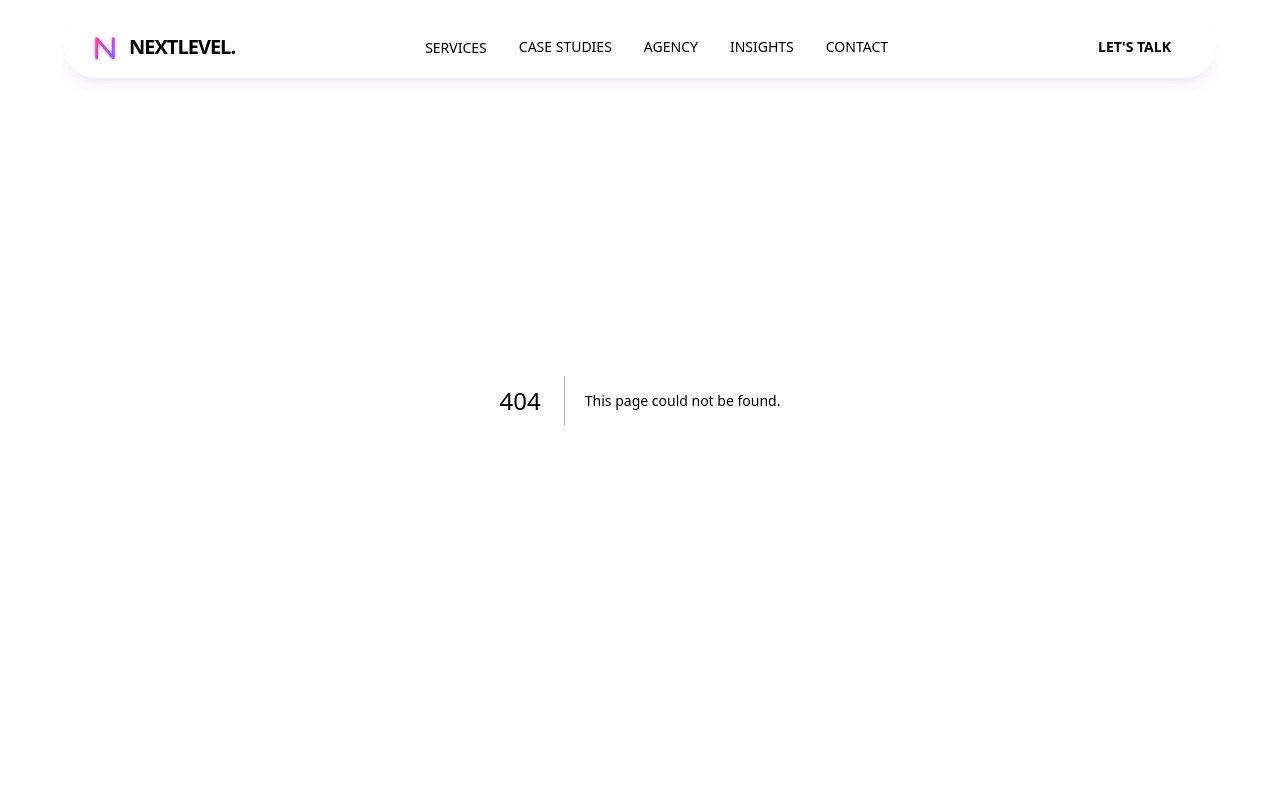
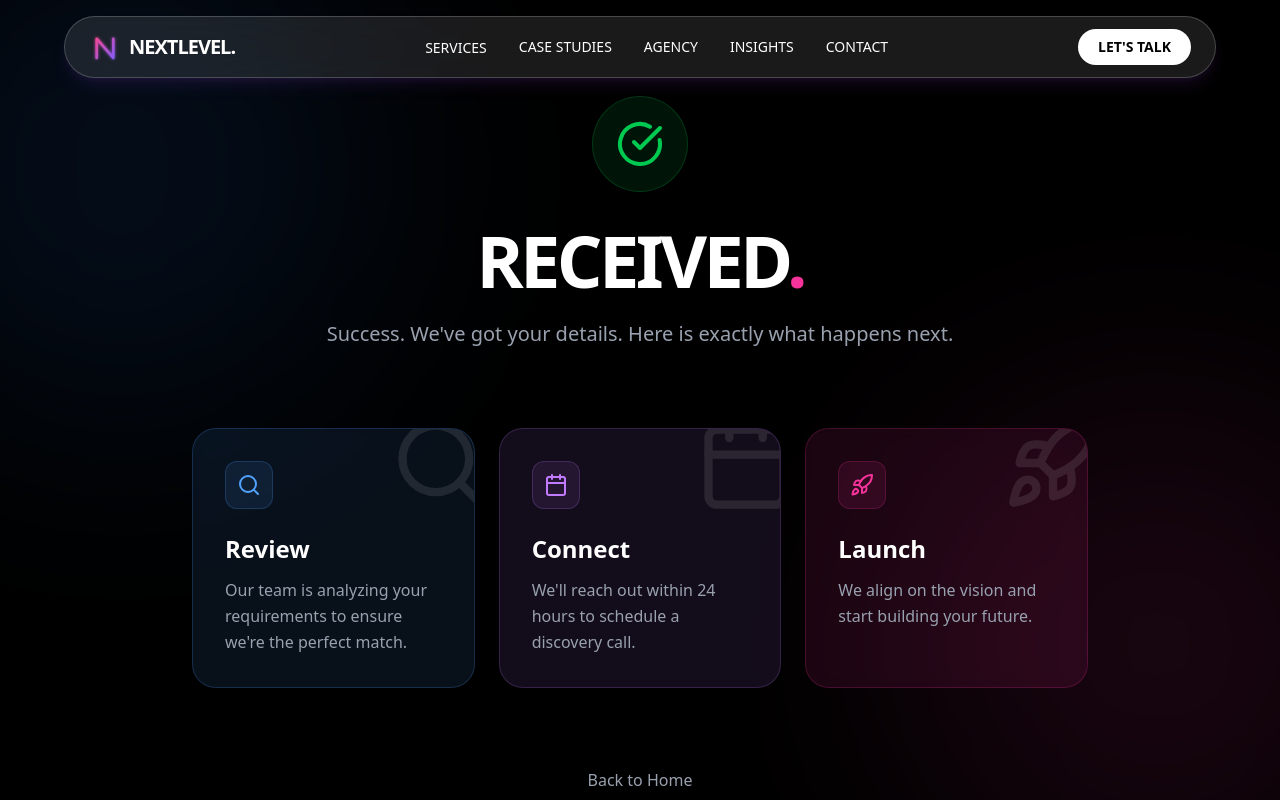
Before and after one commit to boyanmagat/nextlevel, a Next.js app: page /thank-you in a window 1280 px wide. Before the commit this address had no page. Shown: the top 800 px of the page. Built offline with nearby package versions, Linux system fonts and the light colour scheme.

Commit message:
feat(thank-you): add designer thank you page and form redirects

```diff
--- a/app/contact/actions.ts
+++ b/app/contact/actions.ts
@@ -65,7 +65,7 @@ export async function sendContactEmail(prevState: any, formData: FormData) {
 
         const { data, error } = await resend.emails.send({
             from: "NextLevel Contact <info@nextleveldigital.ca>",
-            to: ["info@nextleveldigital.ca"],
+            to: ["info@nextleveldigital.ca", "ju@nextleveldigital.ca"],
             subject: `New Contact Form Submission from ${name}`,
             html: `
         <h2>New Contact Submission</h2>
--- a/app/contact/page.tsx
+++ b/app/contact/page.tsx
@@ -1,7 +1,8 @@
 "use client";
 
 import { motion } from "framer-motion";
-import { useActionState } from "react";
+import { useActionState, useEffect } from "react";
+import { useRouter } from "next/navigation";
 import { GoogleReCaptchaProvider, useGoogleReCaptcha } from "react-google-recaptcha-v3";
 import { sendContactEmail } from "./actions";
 
@@ -13,6 +14,13 @@ const initialState = {
 function ContactForm() {
     const { executeRecaptcha } = useGoogleReCaptcha();
     const [state, formAction, isPending] = useActionState(sendContactEmail, initialState);
+    const router = useRouter();
+
+    useEffect(() => {
+        if (state?.success) {
+            router.push("/thank-you");
+        }
+    }, [state, router]);
 
     const handleSubmit = async (formData: FormData) => {
         if (!executeRecaptcha) {
--- a/app/request-quote/actions.ts
+++ b/app/request-quote/actions.ts
@@ -73,7 +73,7 @@ export async function sendQuoteRequest(prevState: any, formData: FormData) {
 
         const { data, error } = await resend.emails.send({
             from: "NextLevel Quote <info@nextleveldigital.ca>",
-            to: ["info@nextleveldigital.ca"],
+            to: ["info@nextleveldigital.ca", "ju@nextleveldigital.ca"],
             subject: `New Quote Request from ${name} at ${company || "Unknown Company"}`,
             html: `
         <h2>New Quote Request</h2>
--- a/app/request-quote/page.tsx
+++ b/app/request-quote/page.tsx
@@ -1,7 +1,8 @@
 "use client";
 
 import { motion, AnimatePresence } from "framer-motion";
-import { useState, useActionState } from "react";
+import { useState, useActionState, useEffect } from "react";
+import { useRouter } from "next/navigation";
 import { GoogleReCaptchaProvider, useGoogleReCaptcha } from "react-google-recaptcha-v3";
 import { sendQuoteRequest } from "./actions";
 
@@ -26,6 +27,14 @@ const BUDGET_RANGES = ["Not sure", "Exploring options", "Budget defined", "Budge
 function QuoteForm() {
     const { executeRecaptcha } = useGoogleReCaptcha();
     const [state, formAction, isPending] = useActionState(sendQuoteRequest, { success: false, message: "" });
+    const router = useRouter();
+
+    useEffect(() => {
+        if (state?.success) {
+            router.push("/thank-you");
+        }
+    }, [state, router]);
+
     const [step, setStep] = useState(1);
     const [formData, setFormData] = useState<FormData>({
         name: "",
--- a/app/services/nextjs/layout.tsx
+++ b/app/services/nextjs/layout.tsx
@@ -2,11 +2,11 @@ import { Metadata } from "next";
 
 export const metadata: Metadata = {
     title: "Next.js Development Agency | Speed & Performance Experts",
-    description: "Delight your users with a website that feels like a native app. We build high-performance Next.js sites with Sanity CMS that boost SEO and conversion.",
+    description: "Delight your users with a website that feels like a native app. Instant load times, better Google and AI rankings, and a content editor your marketing team will love.",
     keywords: ["Next.js Agency", "React Development", "Headless CMS", "Sanity.io", "Vercel Experts", "Web Performance", "NextLevel Digital"],
     openGraph: {
         title: "Next.js Development Agency | Speed & Performance Experts",
-        description: "Delight your users with a website that feels like a native app. We build high-performance Next.js sites with Sanity CMS that boost SEO and conversion.",
+        description: "Delight your users with a website that feels like a native app. Instant load times, better Google and AI rankings, and a content editor your marketing team will love.",
         url: "https://nextleveldigital.ca/services/nextjs",
         siteName: "NextLevel Digital",
         locale: "en_US",
--- a/app/services/nextjs/opengraph-image.tsx
+++ b/app/services/nextjs/opengraph-image.tsx
@@ -114,7 +114,7 @@ export default async function Image() {
                             fontFamily: 'sans-serif',
                         }}
                     >
-                        Delight your users with a website that feels like a native app.
+                        Delight your users with a website that feels like a native app. Instant load times, better Google and AI rankings.
                     </div>
                 </div>
             </div>
--- a/app/services/nextjs/page.tsx
+++ b/app/services/nextjs/page.tsx
@@ -40,7 +40,7 @@ export default function NextJsServicePage() {
                         transition={{ duration: 0.8, delay: 0.4 }}
                         className="text-xl md:text-2xl text-gray-400 mb-12 max-w-2xl mx-auto font-light"
                     >
-                        Delight your users with a website that feels like a native app. Instant load times, better Google rankings, and a content editor your marketing team will love.
+                        Delight your users with a website that feels like a native app. Instant load times, better Google and <span className="font-bold text-transparent bg-clip-text bg-gradient-to-r from-emerald-400 to-cyan-500">AI</span> rankings, and a content editor your marketing team will love.
                     </motion.p>
                 </div>
             </section>
--- /dev/null
+++ b/app/thank-you/page.tsx
@@ -0,0 +1,117 @@
+"use client";
+
+import { motion } from "framer-motion";
+import Link from "next/link";
+import { CheckCircle, Calendar, Rocket, Search } from "lucide-react";
+
+const steps = [
+    {
+        icon: Search,
+        title: "Review",
+        description: "Our team is analyzing your requirements to ensure we're the perfect match.",
+        color: "text-blue-400",
+        bg: "bg-blue-400/10",
+        border: "border-blue-400/20"
+    },
+    {
+        icon: Calendar,
+        title: "Connect",
+        description: "We'll reach out within 24 hours to schedule a discovery call.",
+        color: "text-purple-400",
+        bg: "bg-purple-400/10",
+        border: "border-purple-400/20"
+    },
+    {
+        icon: Rocket,
+        title: "Launch",
+        description: "We align on the vision and start building your future.",
+        color: "text-pink-500",
+        bg: "bg-pink-500/10",
+        border: "border-pink-500/20"
+    }
+];
+
+export default function ThankYouPage() {
+    return (
+        <div className="min-h-screen bg-black text-white flex flex-col items-center justify-center p-4 pt-24 overflow-hidden relative">
+            {/* Background Gradients */}
+            <div className="absolute top-0 left-0 w-full h-full overflow-hidden pointer-events-none">
+                <div className="absolute top-[-10%] left-[-10%] w-[500px] h-[500px] bg-blue-500/10 rounded-full blur-[120px]" />
+                <div className="absolute bottom-[-10%] right-[-10%] w-[500px] h-[500px] bg-pink-500/10 rounded-full blur-[120px]" />
+            </div>
+
+            <div className="max-w-4xl w-full relative z-10">
+                {/* Hero Section */}
+                <div className="text-center mb-20">
+                    <motion.div
+                        initial={{ scale: 0, rotate: -180 }}
+                        animate={{ scale: 1, rotate: 0 }}
+                        transition={{ type: "spring", damping: 12 }}
+                        className="w-24 h-24 bg-green-500/10 rounded-full flex items-center justify-center mx-auto mb-8 border border-green-500/20"
+                    >
+                        <CheckCircle className="w-12 h-12 text-green-500" />
+                    </motion.div>
+
+                    <motion.h1
+                        initial={{ opacity: 0, y: 20 }}
+                        animate={{ opacity: 1, y: 0 }}
+                        transition={{ delay: 0.2 }}
+                        className="text-5xl md:text-7xl font-black tracking-tighter mb-6"
+                    >
+                        RECEIVED<span className="text-pink-500">.</span>
+                    </motion.h1>
+
+                    <motion.p
+                        initial={{ opacity: 0, y: 20 }}
+                        animate={{ opacity: 1, y: 0 }}
+                        transition={{ delay: 0.3 }}
+                        className="text-xl text-gray-400 max-w-2xl mx-auto"
+                    >
+                        Success. We've got your details. Here is exactly what happens next.
+                    </motion.p>
+                </div>
+
+                {/* Timeline Section */}
+                <div className="grid grid-cols-1 md:grid-cols-3 gap-6">
+                    {steps.map((step, index) => (
+                        <motion.div
+                            key={step.title}
+                            initial={{ opacity: 0, y: 50 }}
+                            animate={{ opacity: 1, y: 0 }}
+                            transition={{ delay: 0.5 + (index * 0.2) }}
+                            className={`p-8 rounded-3xl border ${step.border} ${step.bg} backdrop-blur-sm relative group overflow-hidden`}
+                        >
+                            <div className="absolute -right-4 -top-4 opacity-10 group-hover:opacity-20 transition-opacity">
+                                <step.icon size={100} />
+                            </div>
+
+                            <div className={`w-12 h-12 rounded-xl ${step.bg} flex items-center justify-center mb-6 border ${step.border}`}>
+                                <step.icon className={`w-6 h-6 ${step.color}`} />
+                            </div>
+
+                            <h3 className="text-2xl font-bold mb-3">{step.title}</h3>
+                            <p className="text-gray-400 leading-relaxed">
+                                {step.description}
+                            </p>
+                        </motion.div>
+                    ))}
+                </div>
+
+                {/* CTA */}
+                <motion.div
+                    initial={{ opacity: 0 }}
+                    animate={{ opacity: 1 }}
+                    transition={{ delay: 1.2 }}
+                    className="text-center mt-20"
+                >
+                    <Link
+                        href="/"
+                        className="inline-flex items-center gap-2 text-gray-400 hover:text-white transition-colors border-b border-transparent hover:border-pink-500 pb-1"
+                    >
+                        Back to Home
+                    </Link>
+                </motion.div>
+            </div>
+        </div>
+    );
+}
--- a/components/Footer.tsx
+++ b/components/Footer.tsx
@@ -35,7 +35,7 @@ export default function Footer() {
                 </div>
                 <div className="mt-20 pt-8 border-t border-white/10 flex flex-col md:flex-row justify-between items-center text-gray-500 text-sm">
                     <p>&copy; {new Date().getFullYear()} NextLevelDigital.ca. All rights reserved.</p>
-                    <p>Designed for the bold.</p>
+                    <p>Crafted with Next.js in Vancouver, Canada 🇨🇦</p>
                 </div>
             </div>
         </footer>
```
